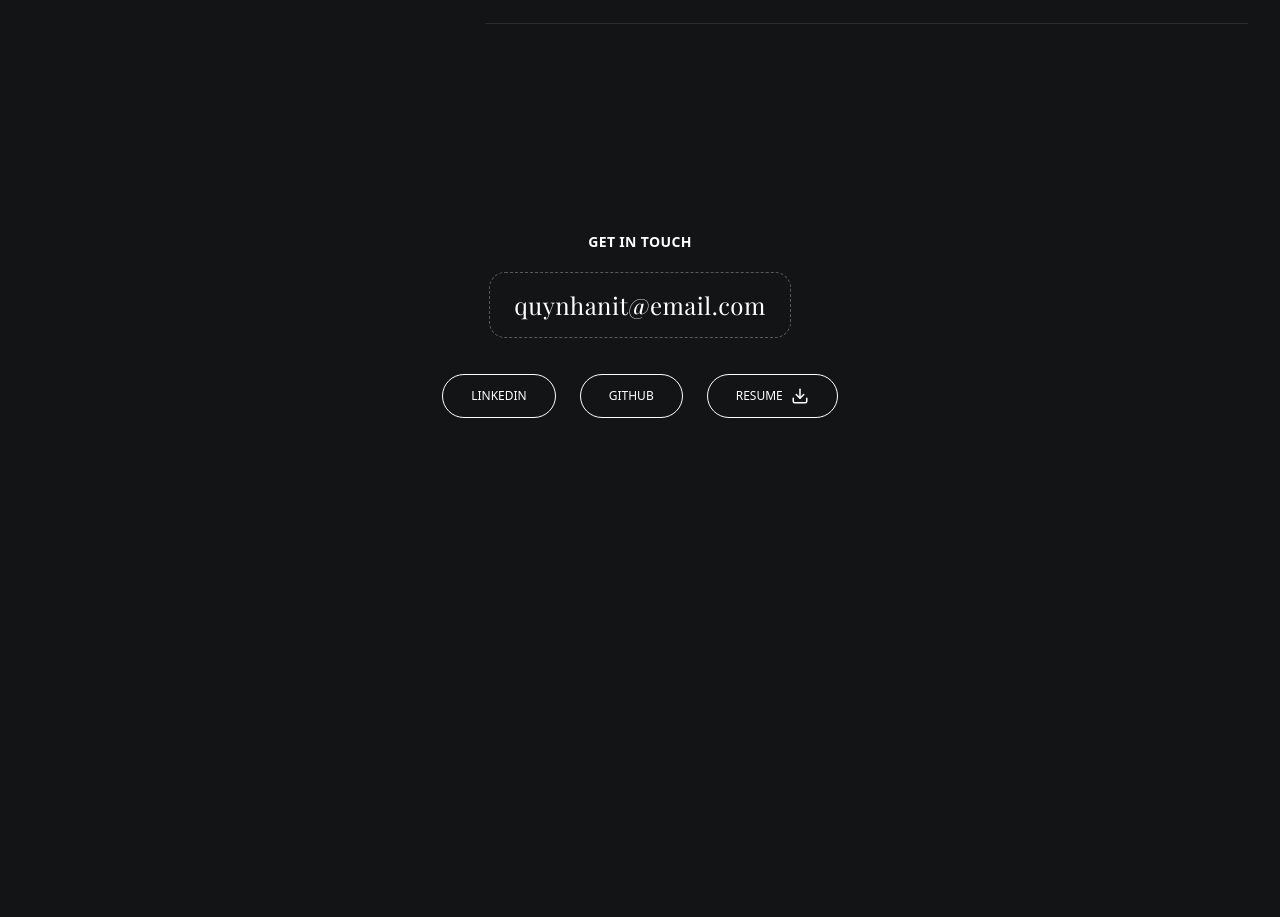
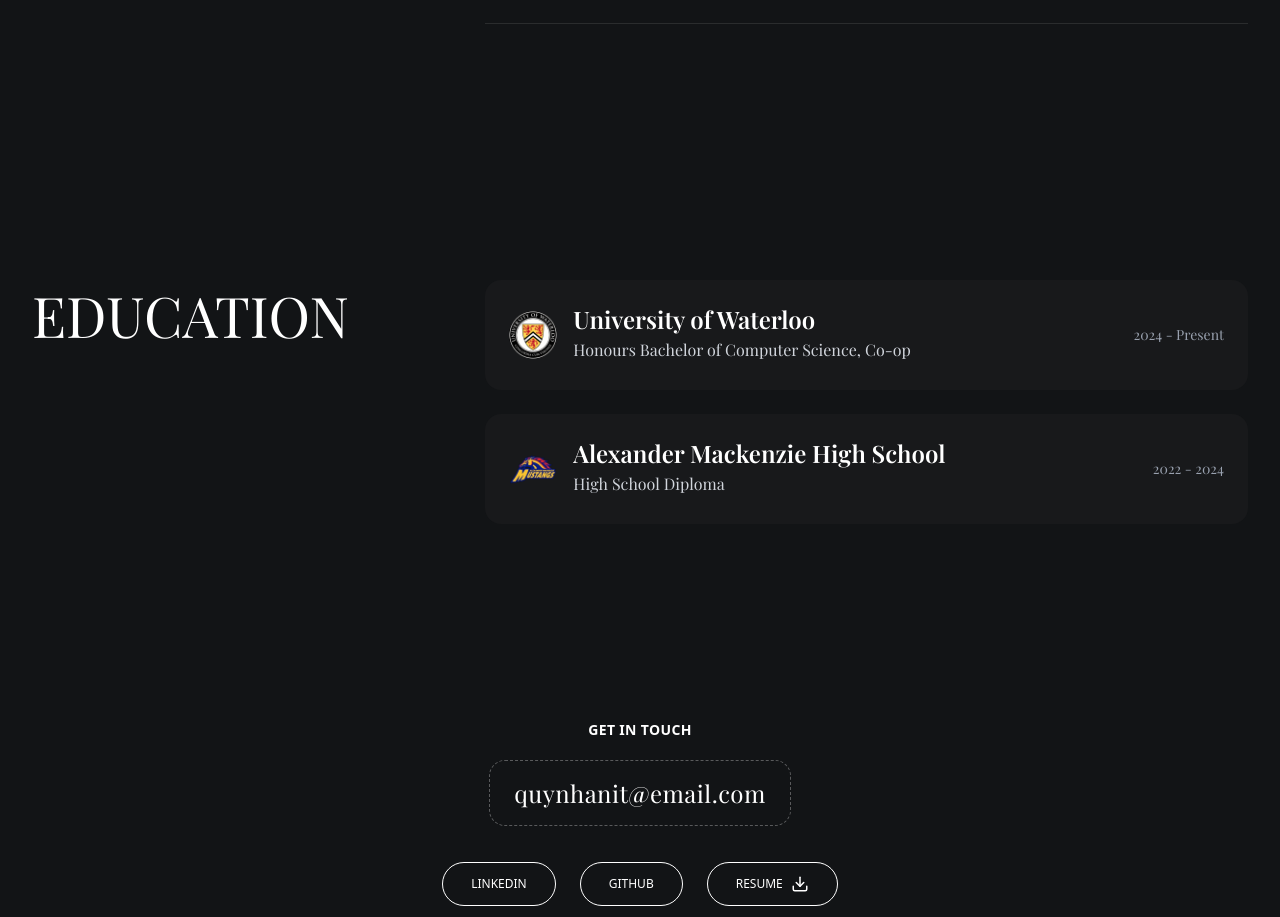
Before and after one commit to quynhan-tr/personal-website, a Next.js app: page / in a window 1280 px wide. Shown: the part 2353-3270 px from the top of the page. Before the commit the page ends 2811 px from the top, so only its background shows below. Built offline with nearby package versions, Linux system fonts and the light colour scheme; a web font is replaced by a local one.

Commit message:
feat: education section

```diff
--- a/src/app/page.tsx
+++ b/src/app/page.tsx
@@ -5,6 +5,7 @@ import Carousels from '../components/Carousels';
 import About from '../components/About';
 import ExperienceSection from "../components/ExperienceSection";
 import ProjectsSection from "../components/ProjectsSection";
+import EducationSection from '../components/Education';
 
 export default function Home() {
   return (
@@ -20,6 +21,9 @@ export default function Home() {
 
       {/* Projects Section */}
       <ProjectsSection />
+
+      {/* Education Section */}
+      <EducationSection />
     </>
   );
 }
--- /dev/null
+++ b/src/components/Education.tsx
@@ -0,0 +1,29 @@
+import React, { useState } from "react";
+import EducationCard from "./EducationBar";
+import { education } from "../data/education";
+
+export default function EducationSection() {
+  const [openIndex, setOpenIndex] = useState<number | null>(null);
+  return (
+    <section id="education" className="max-w-7xl mx-auto px-4 lg:px-8 pb-10 md:pb-15 pt-20 md:pt-40 flex flex-col lg:flex-row gap-8 lg:gap-12 items-start">
+      {/* Heading on the left */}
+      <div className="lg:w-1/3 w-full mb-6 lg:mb-0 lg:sticky lg:top-20 z-10">
+        <h2 className="text-4xl md:text-5xl lg:text-[3.5rem] font-serif text-white leading-tight">
+          EDUCATION
+        </h2>
+      </div>
+      {/* Cards on the right */}
+      <div className="flex-1 grid grid-cols-1 w-full">
+        {education.map((edu, idx) => (
+          <EducationCard
+            key={idx}
+            {...edu}
+            open={openIndex === idx}
+            onOpen={() => setOpenIndex(idx)}
+            onClose={() => setOpenIndex(null)}
+          />
+        ))}
+      </div>
+    </section>
+  );
+}
--- /dev/null
+++ b/src/components/EducationBar.tsx
@@ -0,0 +1,84 @@
+import React from "react";
+import { motion, AnimatePresence } from "framer-motion";
+import Image from "next/image";
+
+interface EducationCardProps {
+  school: string;
+  year: string;
+  techStack: string[];
+  logo: string;
+  major: string;
+  open: boolean;
+  onOpen: () => void;
+  onClose: () => void;
+}
+
+const EducationCard = ({
+  school,
+  year,
+  techStack,
+  logo,
+  major,
+  open,
+  onOpen,
+  onClose
+}: EducationCardProps) => (
+  <div
+    className="block group relative cursor-pointer"
+    tabIndex={0}
+    onMouseEnter={onOpen}
+    onMouseLeave={onClose}
+    onFocus={onOpen}
+    onBlur={onClose}
+  >
+    <div className="relative flex flex-col items-start p-4 md:p-6 rounded-2xl bg-[#18191b] hover:bg-transparent transition-all duration-300 overflow-visible min-h-[80px] mb-4 md:mb-6 shadow-none hover:shadow-xl">
+      {/* Logo, School & Year Row */}
+      <div className="flex items-center w-full justify-between">
+        <div className="flex items-center gap-4">
+          <div className="flex-shrink-0 relative z-40">
+            <Image
+              src={logo}
+              alt={`${school} logo`}
+              width={48}
+              height={48}
+              className="w-10 h-10 md:w-12 md:h-12 object-contain rounded"
+            />
+          </div>
+          <div>
+            <h3 className="text-lg sm:text-xl md:text-2xl font-semibold text-white leading-tight mb-1">
+              {school}
+            </h3>
+            <div className="text-sm md:text-base text-gray-300 font-normal mb-1">{major}</div>
+          </div>
+        </div>
+        <span className="text-sm md:text-md text-gray-400 ml-4 whitespace-nowrap">{year}</span>
+      </div>
+      {/* Tech Stack Dropdown (pushes content below) */}
+      <AnimatePresence>
+        {open && techStack && techStack.length > 0 && (
+          <motion.div
+            key="dropdown"
+            initial={{ opacity: 0, height: 0 }}
+            animate={{ opacity: 1, height: "auto" }}
+            exit={{ opacity: 0, height: 0 }}
+            transition={{ duration: 0.25, ease: "easeInOut" }}
+            className="w-full mt-4 relative z-40"
+          >
+            <div className="bg-[#18191b] border border-white/10 rounded-xl shadow-xl px-4 py-3 flex flex-wrap gap-2 min-w-[180px] max-w-xs">
+              {techStack.map((tech, i) => (
+                <span
+                  key={i}
+                  className="bg-black text-white px-3 md:px-4 py-1 rounded-full text-xs font-sans font-semibold"
+                >
+                  {tech}
+                </span>
+              ))}
+            </div>
+          </motion.div>
+        )}
+      </AnimatePresence>
+    </div>
+  </div>
+);
+
+export default EducationCard;
--- /dev/null
+++ b/src/data/education.ts
@@ -0,0 +1,33 @@
+export interface EducationItem {
+  school: string;
+  year: string;
+  techStack: string[];
+  logo: string;
+  major: string;
+}
+
+export const education: EducationItem[] = [
+  {
+    school: "University of Waterloo",
+    year: "2024 - Present",
+    major: "Honours Bachelor of Computer Science, Co-op",
+    logo: "/logos/uwlogo.png",
+    techStack: [
+      "C/C++",
+      "DrRacket",
+      "Object Oriented Programming",
+      "Functional Programming"
+    ]
+  },
+  {
+    school: "Alexander Mackenzie High School",
+    year: "2022 - 2024",
+    major: "High School Diploma",
+    logo: "/logos/amhs.png",
+    techStack: [
+      "Python",
+      "Java",
+      "Object Oriented Programming"
+    ]
+  }
+];
```
Also changed, not shown: public/logos/amhs.png (added), public/logos/uwlogo.png (added).
